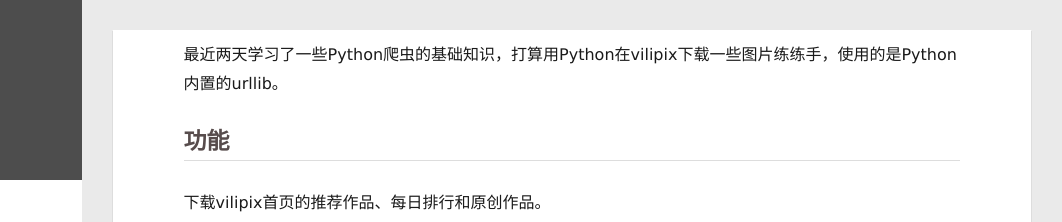
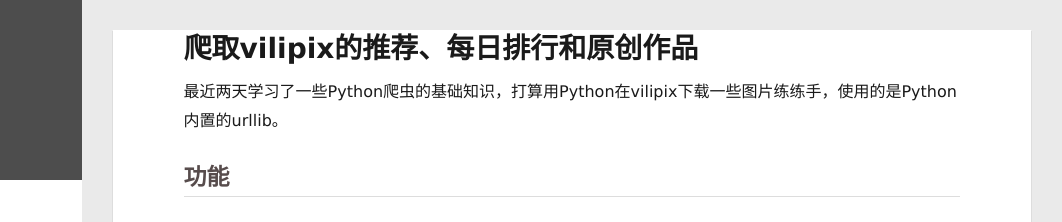
Before and after one commit to maolele02/maolele02.github.io, a plain HTML site: page 2022/11/15/爬取vilipix的推荐、每日排行和原创作品/index.html in a window 1280 px wide. Shown: the top 222 px of the page, 218-1280 px from the left. Drawn offline with Linux system fonts and the light colour scheme; no server answers.

Commit message:
Site updated: 2022-11-15 09:41:00

```diff
--- a/2022/11/15/爬取vilipix的推荐、每日排行和原创作品/index.html
+++ b/2022/11/15/爬取vilipix的推荐、每日排行和原创作品/index.html
@@ -8,12 +8,12 @@
   <link rel="dns-prefetch" href="http://example.com">
   <title>maolele&#39;blog</title>
   <meta name="viewport" content="width=device-width, initial-scale=1, maximum-scale=1">
-  <meta name="description" content="最近两天学习了一些Python爬虫的基础知识，打算用Python在vilipix下载一些图片练练手，使用的是Python内置的urllib。">
+  <meta name="description" content="爬取vilipix的推荐、每日排行和原创作品最近两天学习了一些Python爬虫的基础知识，打算用Python在vilipix下载一些图片练练手，使用的是Python内置的urllib。">
 <meta property="og:type" content="article">
 <meta property="og:title" content="maolele&#39;blog">
 <meta property="og:url" content="http://example.com/2022/11/15/%E7%88%AC%E5%8F%96vilipix%E7%9A%84%E6%8E%A8%E8%8D%90%E3%80%81%E6%AF%8F%E6%97%A5%E6%8E%92%E8%A1%8C%E5%92%8C%E5%8E%9F%E5%88%9B%E4%BD%9C%E5%93%81/index.html">
 <meta property="og:site_name" content="maolele&#39;blog">
-<meta property="og:description" content="最近两天学习了一些Python爬虫的基础知识，打算用Python在vilipix下载一些图片练练手，使用的是Python内置的urllib。">
+<meta property="og:description" content="爬取vilipix的推荐、每日排行和原创作品最近两天学习了一些Python爬虫的基础知识，打算用Python在vilipix下载一些图片练练手，使用的是Python内置的urllib。">
 <meta property="og:locale" content="zh_CN">
 <meta property="og:image" content="https://cdn.nlark.com/yuque/0/2022/png/32620133/1668313940851-27730cce-45d4-4b5c-8ec5-70210a230a2b.png">
 <meta property="og:image" content="https://cdn.nlark.com/yuque/0/2022/png/32620133/1668314367754-5d59ee86-dba9-4f10-8c5a-bc838aaf2b0c.png">
@@ -21,7 +21,7 @@
 <meta property="og:image" content="https://cdn.nlark.com/yuque/0/2022/png/32620133/1668316775402-6022aa0f-1297-47b1-a02e-6c881ad3162c.png">
 <meta property="og:image" content="https://cdn.nlark.com/yuque/0/2022/png/32620133/1668317110247-03d6fbd5-a814-4bb1-8f81-5867a7811030.png">
 <meta property="article:published_time" content="2022-11-15T01:25:34.931Z">
-<meta property="article:modified_time" content="2022-11-15T01:32:18.274Z">
+<meta property="article:modified_time" content="2022-11-15T01:40:36.302Z">
 <meta property="article:author" content="maolele">
 <meta name="twitter:card" content="summary">
 <meta name="twitter:image" content="https://cdn.nlark.com/yuque/0/2022/png/32620133/1668313940851-27730cce-45d4-4b5c-8ec5-70210a230a2b.png">
@@ -173,7 +173,7 @@
 
     <div class="article-entry" itemprop="articleBody">
 
-        <p>最近两天学习了一些Python爬虫的基础知识，打算用Python在vilipix下载一些图片练练手，使用的是Python内置的urllib。</p>
+        <h1 id="爬取vilipix的推荐、每日排行和原创作品"><a href="#爬取vilipix的推荐、每日排行和原创作品" class="headerlink" title="爬取vilipix的推荐、每日排行和原创作品"></a>爬取vilipix的推荐、每日排行和原创作品</h1><p>最近两天学习了一些Python爬虫的基础知识，打算用Python在vilipix下载一些图片练练手，使用的是Python内置的urllib。</p>
 <span id="more"></span>
 
 <h2 id="功能"><a href="#功能" class="headerlink" title="功能"></a>功能</h2><p>下载vilipix首页的推荐作品、每日排行和原创作品。</p>
```
Also changed, not shown: index.html (+1 -1 lines).
